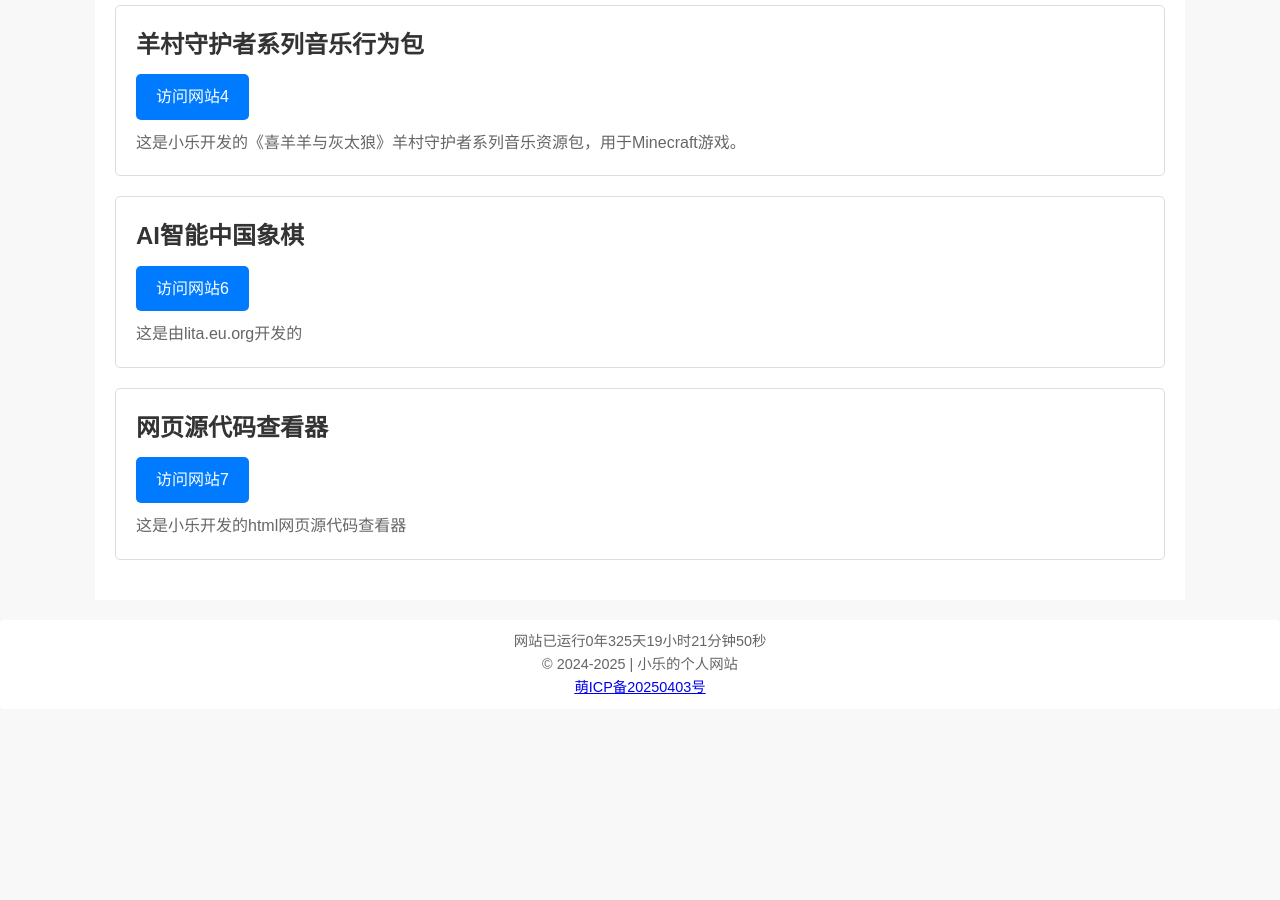
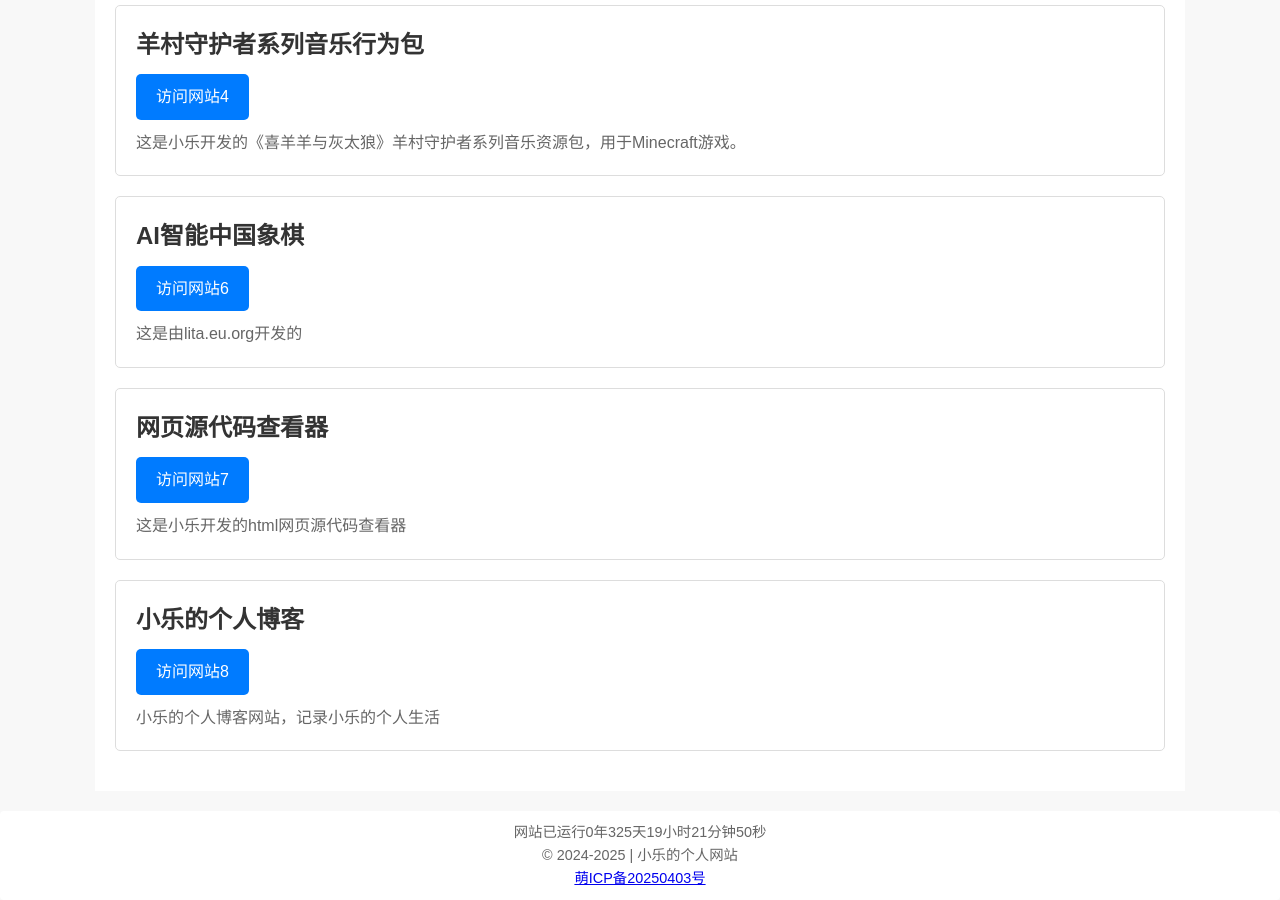
Before and after one commit to CraftBlockht6x/CraftBlockht6x.github.io, a Jekyll site: the page web/index.html, which Jekyll copies as it is, in a window 1280 px wide and 900 px high, scrolled down 837 px. Built offline with Jekyll 4.4.1, drawn with Linux system fonts in a browser that asks for light colours; before the commit the page ends 1546 px from its top, so only the background shows below that.

Commit message:
更新 web/index.html

```diff
--- a/web/index.html
+++ b/web/index.html
@@ -44,6 +44,11 @@
             <h2>网页源代码查看器</h2>
             <a href="https://craftblockht6x.github.io/page_5/">访问网站7</a>
             <p>这是小乐开发的html网页源代码查看器</p>
+        </section>
+        <section class="box">
+            <h2>小乐的个人博客</h2>
+            <a href="https://craftblockht6x.github.io/">访问网站8</a>
+            <p>小乐的个人博客网站，记录小乐的个人生活</p>
         </section>
 
         <!-- 更多网站链接和简介可以按照上面的格式添加 -->
```
